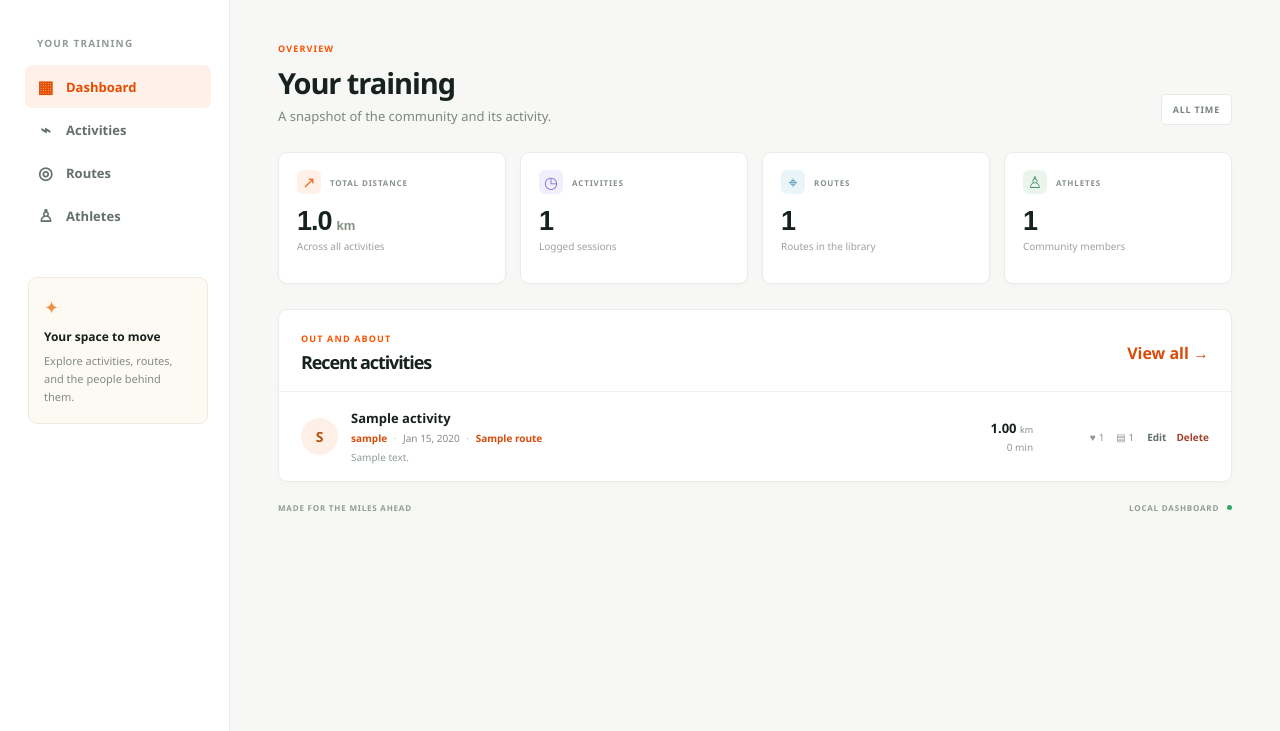
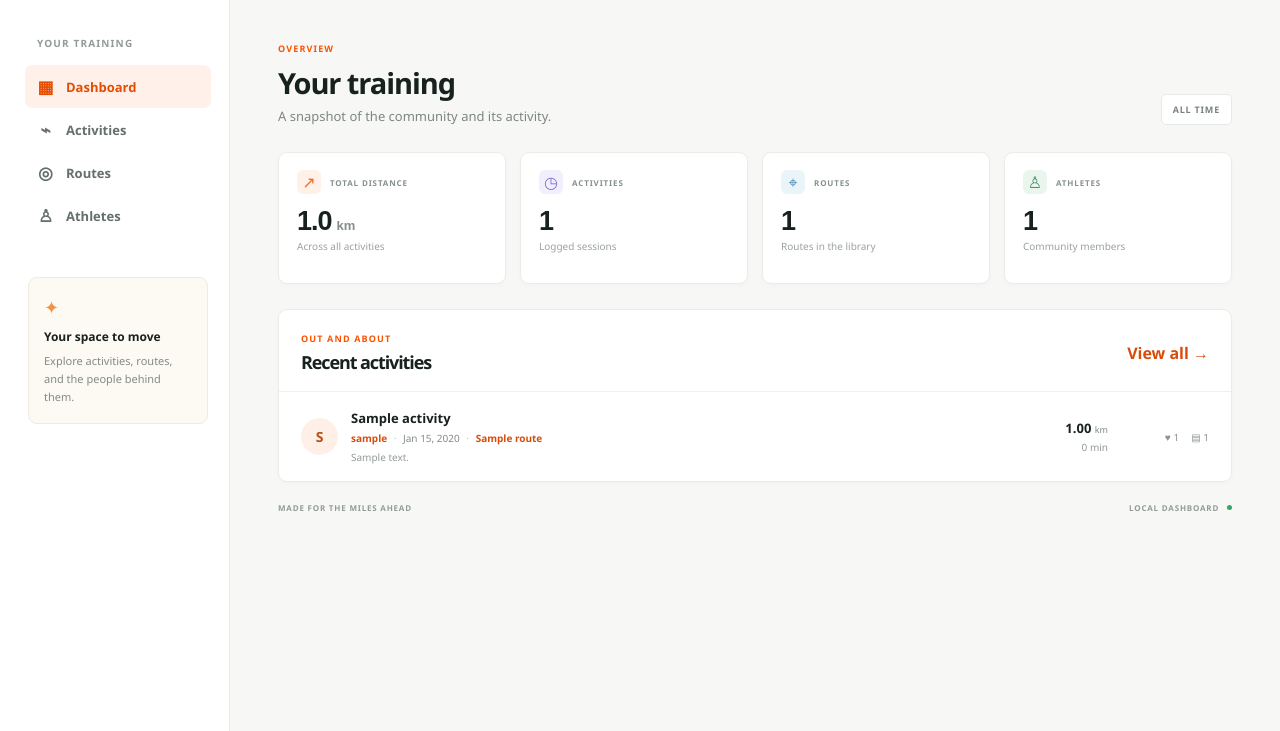
Before and after one commit to 0710H/strava-dashboard, a Flask app: page / in a window 1280 px wide. Shown: the part 69-800 px from the top of the page. Run offline with Flask 3, Linux system fonts and the light colour scheme; tables that the repository leaves empty hold one stand-in row (values such as "Sample post").

Commit message:
Display activity actions for owners only
Added conditional rendering for activity actions based on user ownership.

```diff
--- a/templates/_activity_list.html
+++ b/templates/_activity_list.html
@@ -24,10 +24,12 @@
           <span>♥ {{ activity.kudos_count }}</span>
           <span>▤ {{ activity.comment_count }}</span>
         </div>
-        <div class="activity-actions" aria-label="Manage {{ activity.title }}">
-          <a href="{{ url_for('edit_activity', activity_id=activity.activity_id) }}">Edit</a>
-          <a class="danger-link" href="{{ url_for('confirm_delete_activity', activity_id=activity.activity_id) }}">Delete</a>
-        </div>
+        {% if current_user and current_user.user_id == activity.user_id %}
+          <div class="activity-actions" aria-label="Manage {{ activity.title }}">
+            <a href="{{ url_for('edit_activity', activity_id=activity.activity_id) }}">Edit</a>
+            <a class="danger-link" href="{{ url_for('confirm_delete_activity', activity_id=activity.activity_id) }}">Delete</a>
+          </div>
+        {% endif %}
       </article>
     {% endfor %}
   </div>
```
